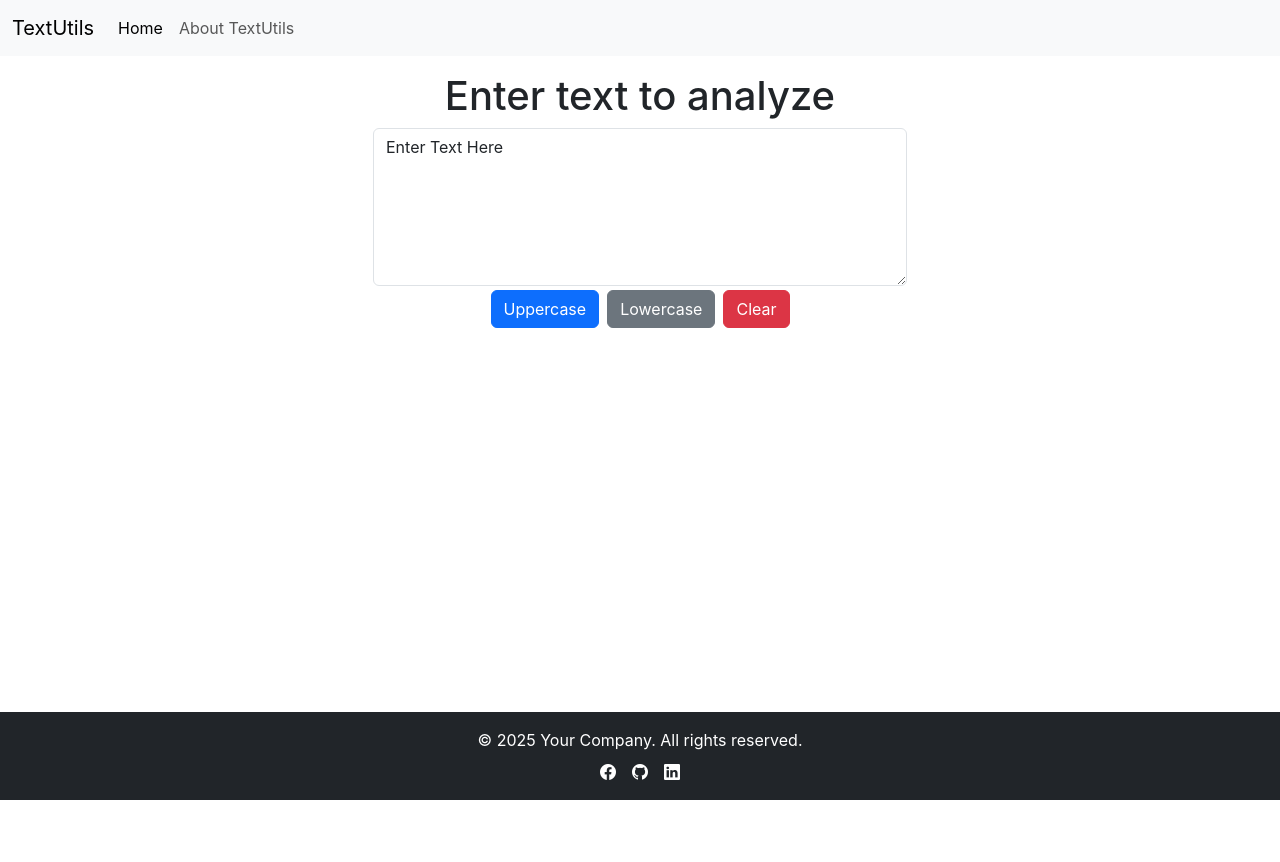
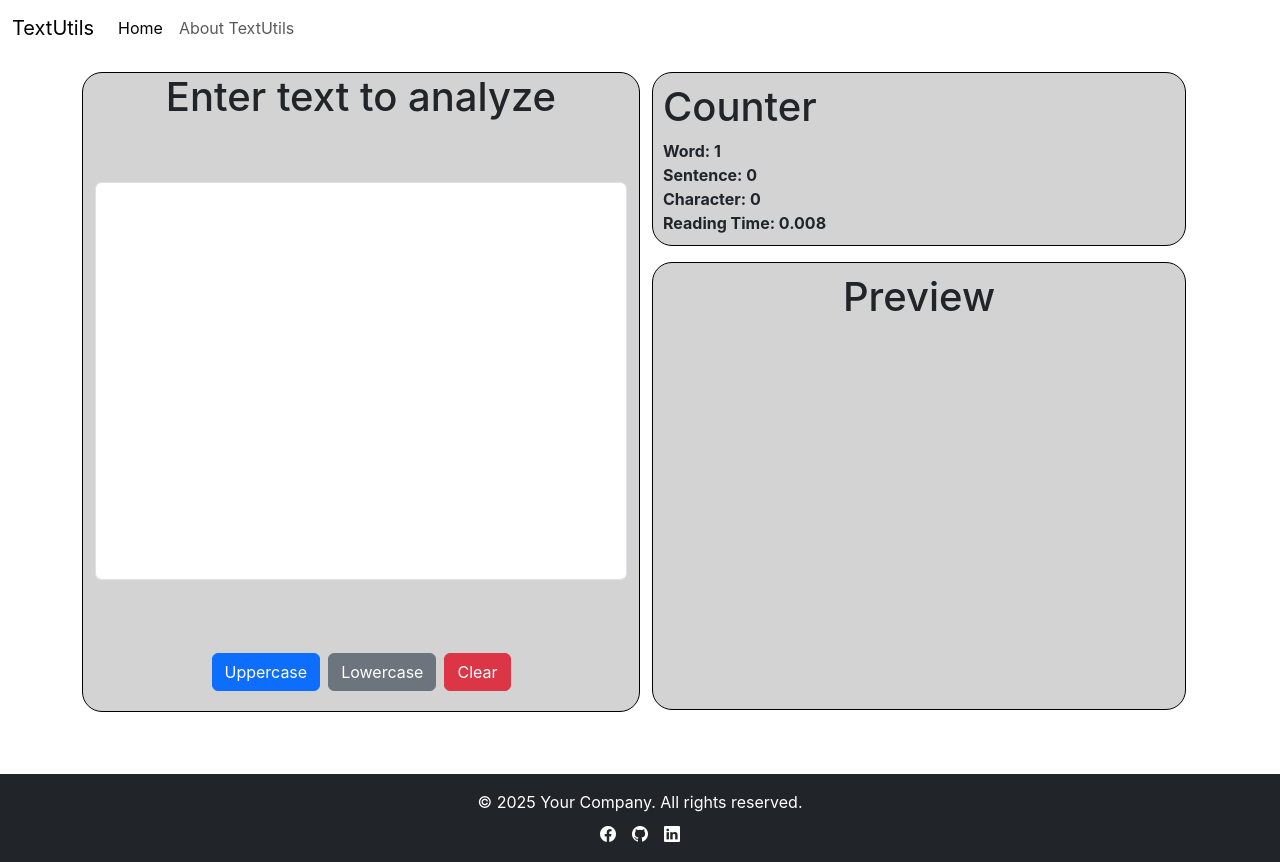
Before and after one commit to sthaaayush/TextUtils, a React (Create React App) app: page / in a window 1280 px wide. Before the commit the page ends 800 px from the top, so only its background shows below. Built offline with nearby package versions, Linux system fonts and the light colour scheme.

Commit message:
added counter and previewer

```diff
--- a/src/App.css
+++ b/src/App.css
@@ -36,3 +36,7 @@
     transform: rotate(360deg);
   }
 }
+
+.scroll-hide::-webkit-scrollbar {
+  display: none;
+}
--- a/src/Components/Footer.js
+++ b/src/Components/Footer.js
@@ -3,7 +3,7 @@ import 'bootstrap-icons/font/bootstrap-icons.css';
 
 const Footer = () => {
     const footerStyle = {
-        position: "fixed",
+        position: "relative",
         left: 0,
         bottom: 0,
         width: "100%",
--- a/src/Components/NavBar.js
+++ b/src/Components/NavBar.js
@@ -3,7 +3,7 @@ import {Link} from 'react-router-dom'
 
 export default function NavBar({ headText = "HeadText Here", aboutText = "AboutText Here" }) {
     return (
-        <nav className="navbar navbar-expand-lg bg-body-tertiary">
+        <nav className="navbar navbar-expand-lg bg-body-dark">
             <div className="container-fluid">
                 <Link className="navbar-brand" to="/">{headText}</Link>
                 <button className="navbar-toggler" type="button" data-bs-toggle="collapse" data-bs-target="#navbarSupportedContent" aria-controls="navbarSupportedContent" aria-expanded="false" aria-label="Toggle navigation">
--- a/src/Components/TextForm.js
+++ b/src/Components/TextForm.js
@@ -25,12 +25,50 @@ export default function TextForm({ heading }) {
         // console.log("Clear was clicked"); // For debugging
     }
 
-    let [text, setText] = useState("Enter Text Here");
+    // Style for Text Form
+    let textUtilsStyle = {
+        border: "1px solid black",
+        borderRadius: "20px",
+        background: "lightgray",
+        height: "40em",
+        display: "flex",
+        flexDirection: "column",
+        justifyContent: "space-between"
+    }
+
+    // Style for Text Form
+    let textCounterStyle = {
+        border: "1px solid black",
+        borderRadius: "20px",
+        background: "lightgray",
+        height: "fit-content",
+        display: "flex",
+        flexDirection: "column",
+        justifyContent: "left",
+        padding: "10px"
+    }
+
+    // Style for Text Form
+    let textPreviewStyle = {
+        border: "1px solid black",
+        borderRadius: "20px",
+        background: "lightgray",
+        height: "28em",
+        display: "flex",
+        flexDirection: "column",
+        padding: "10px"
+    }
+
+    let [text, setText] = useState("");
     return (
-        <div className='container text-center w-50 '>
+        <div style={{ display: "flex", gap: "-2px" }}>
+            {/* Text Utils Form */}
+            <div className='container text-center w-50' style={textUtilsStyle}>
                 <h1>{heading}</h1>
                 <div className="mb-3">
-                <textarea className="form-control" id="textForm" rows="6" value={text} onChange={handleOnChange}></textarea>
+                    <textarea className="form-control" id="textForm" rows="16" value={text} onChange={handleOnChange} style={{ resize: 'none' }}></textarea>
+                </div>
+                <div className="mb-3">
                     <button className='btn btn-primary mx-1 my-1' onClick={setUpText}>
                         Uppercase
                     </button>
@@ -42,5 +80,25 @@ export default function TextForm({ heading }) {
                     </button>
                 </div>
             </div>
+
+            {/* Text Counter */}
+            <div className="container w-50 " >
+                <div style={textCounterStyle}>
+                    <h1 className=''>Counter</h1>
+                    <b>Word: {text.split(" ").length}</b>
+                    <b>Sentence: {text.split(".").length - 1}</b>
+                    <b>Character: {text.length}</b>
+                    <b>Reading Time: {text.split(" ").length * 0.008}</b>
+                </div>
+                <div style={textPreviewStyle} className='my-3'>
+                    <h1 className='text-center'>Preview</h1>
+                    <p style={{
+                        overflow: "scroll",
+                        scrollbarWidth: 'none',
+                        msOverflowStyle: 'none'
+                    }}>{text}</p>
+                </div>
+            </div>
+        </div>
     )
 }
```
Lines whose indentation alone changed are shown as unchanged.
